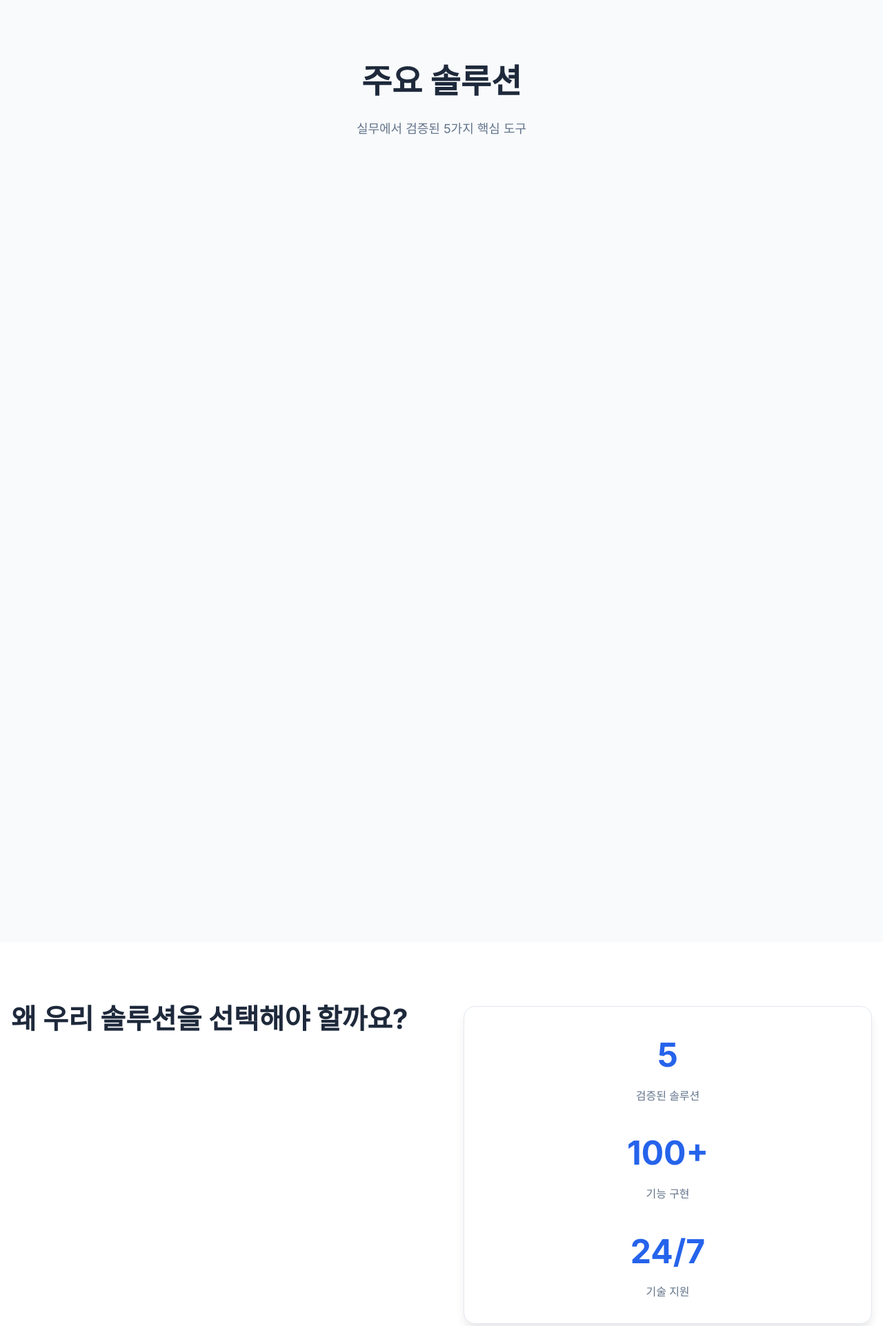
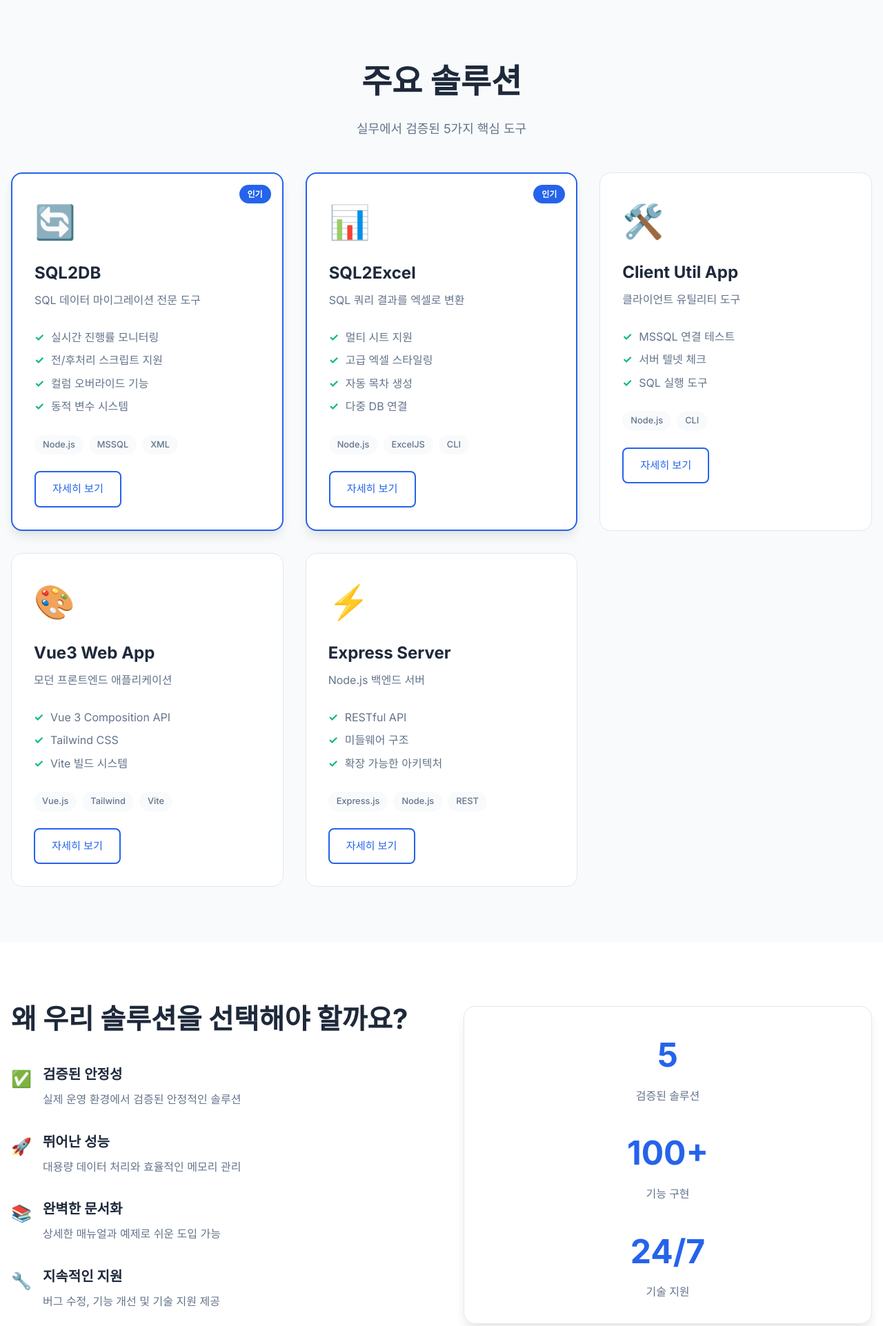
Before and after one commit to mrjung72/happysoft-website, a PHP site: page / in a window 1280 px wide. Shown: the part 702-2625 px from the top of the page at 69% size. Run offline with PHP 8.4, Linux system fonts and the light colour scheme.

Commit message:
애니메이션 오류 수정

```diff
--- a/assets/css/main.css
+++ b/assets/css/main.css
@@ -198,6 +198,13 @@ a {
     opacity: 0;
     transform: translateY(20px);
     transition: opacity 0.6s ease, transform 0.6s ease;
+}
+
+.solution-card.animate-in,
+.feature-item.animate-in,
+.tech-category.animate-in {
+    opacity: 1;
+    transform: translateY(0);
 }
 
 /* ==========================================================================
```
